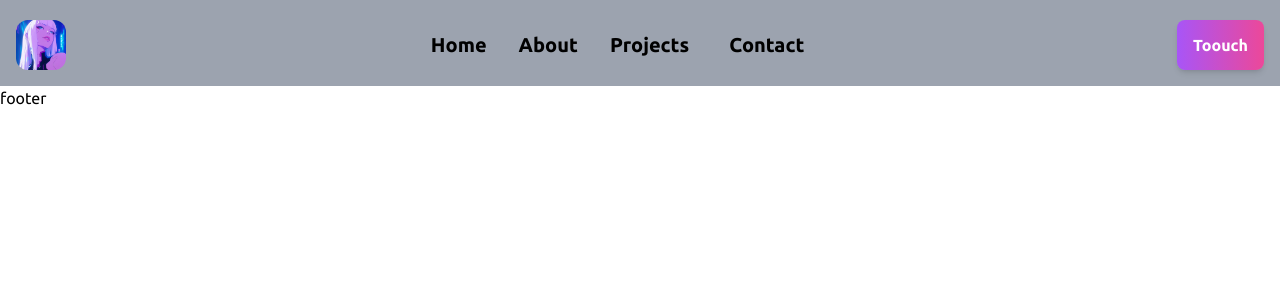
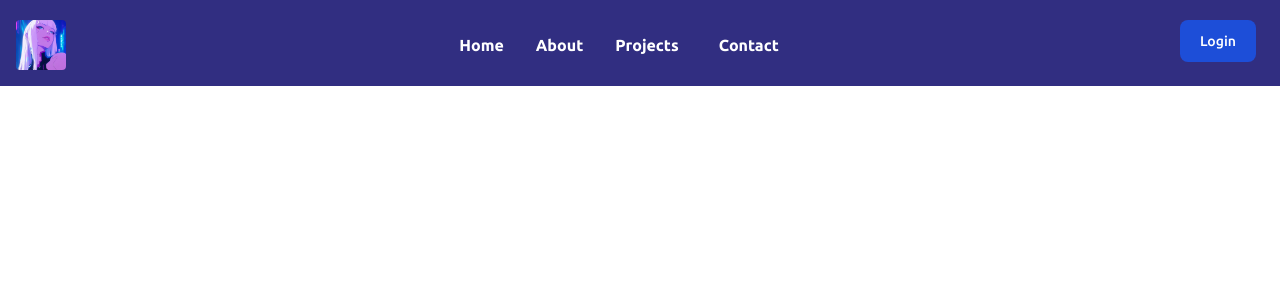
Before and after one commit to 0AnshuAditya0/Personal-blog, a Next.js app: page / in a window 1280 px wide. Shown: the top 300 px of the page. Built offline with nearby package versions, Linux system fonts and the light colour scheme.

Commit message:
navbar done and now img have to adjusted

```diff
--- a/src/components/navbar.js
+++ b/src/components/navbar.js
@@ -11,34 +11,34 @@ export default function Navbar() {
   const pathname = usePathname();
   // Use usePathname to handle active links:
   return (
-    <nav className="bg-gray-400 text-black p-4 pt-5 flex justify-between font-ubuntu font-semibold">
+    <nav
+    className="bg-indigo-900 text-white p-4 pt-5 flex justify-between font-ubuntu font-semibold fixed w-full"
+    >
       <Image src="/images/edgrun.jpg"
         width={50}
         height={50}
-        className="rounded-xl"
+        className="p-auto border-solid rounded"
       />
 
 
-      <ul className="flex space-x-8 justify-between items-center text-xl">
+      <ul className="flex space-x-8 justify-between items-center ">
         <li><Link
-        className="hover:bg-black hover:rounded-md hover:text-cyan-300 hover:p-2 hover:m-2"
+        className=" hover:text-cyan-300 hover:p-2 hover:m-2"
         href="/home"
         >Home</Link></li>
 
         <li><Link
-        className="hover:bg-black hover:rounded-md hover:text-cyan-300 hover:p-2 hover:m-2"
+        className=" hover:text-cyan-300 hover:p-2 hover:m-2"
         href="/about"
         >About</Link></li>
 
-        <li><Link className="hover:bg-black hover:rounded-md hover:text-cyan-300 hover:p-2 hover:m-2" href="/project">Projects</Link></li>
+        <li><Link className=" hover:text-cyan-300 hover:p-2 hover:m-2" href="/project">Projects</Link></li>
         {/* Use usePathname to handle active links: */}
-        <li><Link className={`p-2 rounded ${pathname === '/contact' ? 'text-red-500 bg-yellow-300' : ''} hover:bg-black hover:rounded-md hover:text-cyan-300 hover:p-2 hover:m-2 `} href="/contact">Contact</Link></li>
+        <li><Link className={`p-2 rounded ${pathname === '/contact' ? 'text-red-500 bg-yellow-300' : ''} hover:text-cyan-300 hover:p-2 hover:m-2 `} href="/contact">Contact</Link></li>
       </ul>
 
 
-      <button className="bg-gradient-to-r from-purple-500 to-pink-500 text-white px-4 py-2 rounded-lg shadow-md hover:from-pink-500 hover:to-purple-500">
-        <Link href="/">Toouch</Link>
-      </button>
+      <button type="button" class="text-white bg-blue-700 hover:bg-blue-800 focus:ring-4 focus:ring-blue-300 font-medium rounded-lg text-sm px-5 py-2.5 me-2 mb-2 dark:bg-blue-600 dark:hover:bg-blue-700 focus:outline-none dark:focus:ring-blue-800">Login</button>
 
 
     </nav>
```
